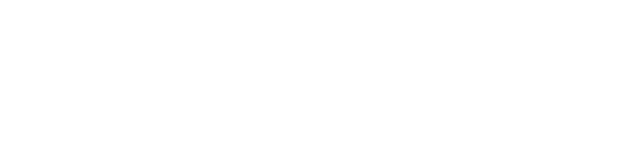
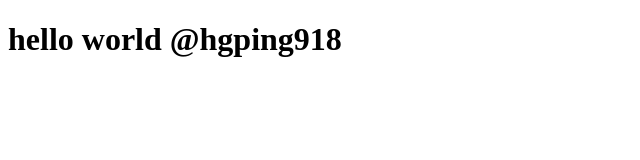
Before and after one commit to brasbug/hgping918.github.io, a plain HTML site: page index.html in a window 1280 px wide. Shown: the whole page, without its empty margins (0-640 px from the left). Drawn offline with Linux system fonts and the light colour scheme.

Commit message:
Update index.html
测试index

```diff
--- a/index.html
+++ b/index.html
@@ -4,6 +4,6 @@
     <title></title>
 </head>
 <body>
-
+    <h1>hello world @hgping918</h1>
 </body>
 </html>
```
